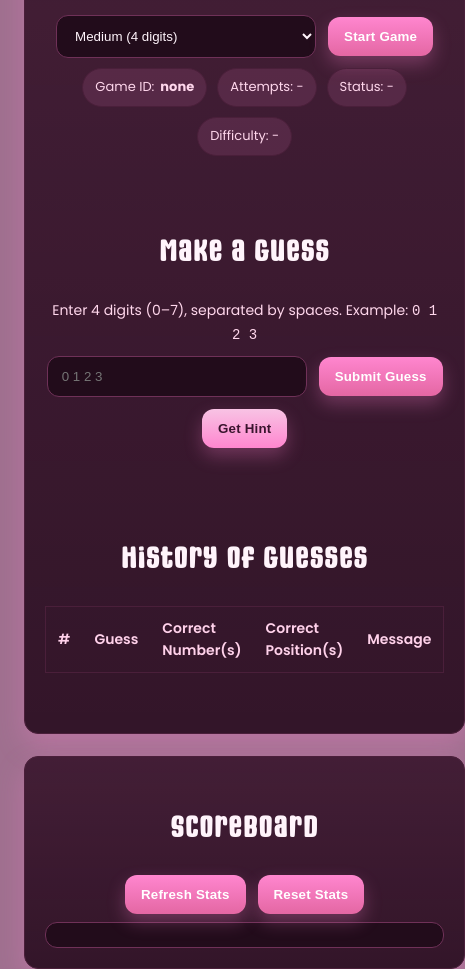
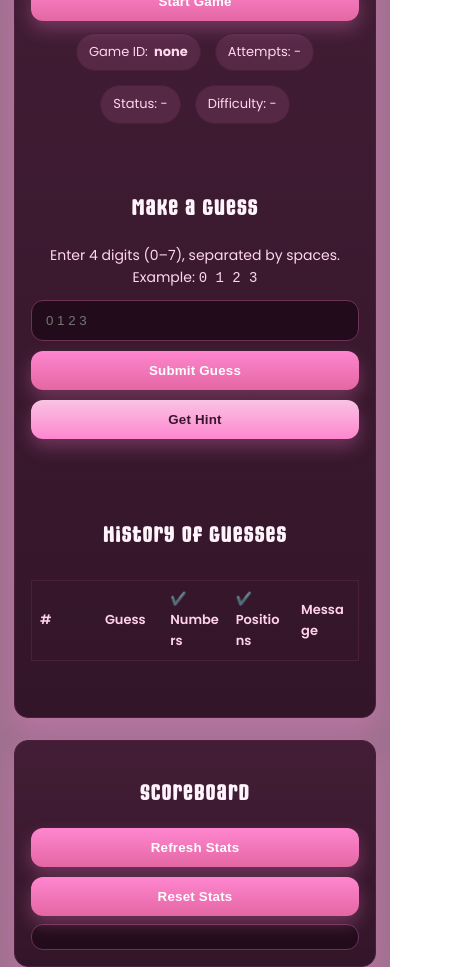
Before and after one commit to Melissamichaud1/mastermind-fastapi, a plain HTML site: page app/static/index.html in a window 390 px wide. Shown: the part 714-1683 px from the top of the page, 465 px wide, since content can reach past the window. Drawn offline with Linux system fonts and the light colour scheme.

Commit message:
Added tweaks for mobile friendly version

```diff
--- a/app/static/index.html
+++ b/app/static/index.html
@@ -383,6 +383,108 @@
         letter-spacing: 0.2px;
         padding: 10px 0;
       }
+
+      /* ---- Mobile Friendly ---- */
+      /* Panels always centered, capped */
+      .panel {
+        width: 100%;
+        max-width: 720px;
+        margin-inline: auto;
+      }
+
+      /* Table formatting */
+      .table {
+        width: 100%;
+        table-layout: fixed; /* prevents columns from blowing out */
+        word-break: break-word;
+      }
+      .table td.mono.nowrap {
+        white-space: nowrap;
+      }
+
+      .table-wrap {
+        width: 100%;
+        overflow-x: auto;
+        -webkit-overflow-scrolling: touch;
+        margin-inline: auto;
+      }
+
+      /* Header label swapping */
+      .th-short {
+        display: none;
+      }
+      .th-long {
+        display: inline;
+      }
+
+      @media (max-width: 600px) {
+        body {
+          padding: 12px 14px 24px;
+        }
+
+        /* Headings shrink on mobile */
+        h1 {
+          font-size: 38px;
+        }
+        h2 {
+          font-size: 22px;
+        }
+
+        /* Hero pegs smaller */
+        .peg {
+          width: 12px;
+          height: 12px;
+        }
+
+        /* Inputs/buttons stack nicely */
+        select,
+        input[type="text"] {
+          min-width: 0;
+          width: 100%;
+        }
+        .row {
+          gap: 10px;
+          justify-content: center;
+        }
+        .row button {
+          width: 100%;
+        }
+
+        /* Badges & topbar centered */
+        #game-info {
+          justify-content: center;
+        }
+        .badge {
+          margin: 2px;
+        }
+        .topbar {
+          justify-content: center;
+        }
+
+        /* Panels spacing tighter */
+        .desc {
+          padding: 14px;
+        }
+        .panel {
+          padding: 16px;
+        }
+
+        /* Compact table */
+        .table th,
+        .table td {
+          padding: 8px;
+          font-size: 13px;
+        }
+
+        /* Swap to short labels */
+        .th-long {
+          display: none;
+        }
+        .th-short {
+          display: inline;
+        }
+      }
+      /* ---- Mobile Friendly ---- */
     </style>
   </head>
   <body>
@@ -484,18 +586,26 @@
 
           <div class="spacer"></div>
           <h2>History of Guesses</h2>
+          <div class="table-wrap">
             <table class="table">
               <thead>
                 <tr>
                   <th>#</th>
                   <th>Guess</th>
-                <th>Correct Number(s)</th>
-                <th>Correct Position(s)</th>
+                  <th>
+                    <span class="th-long">Correct Number(s)</span>
+                    <span class="th-short">✔️ Numbers</span>
+                  </th>
+                  <th>
+                    <span class="th-long">Correct Position(s)</span>
+                    <span class="th-short">✔️ Positions</span>
+                  </th>
                   <th>Message</th>
                 </tr>
               </thead>
               <tbody id="history-body"></tbody>
             </table>
+          </div>
 
           <div class="spacer"></div>
           <div id="final-note" class="note"></div>
@@ -510,7 +620,9 @@
             <button id="reset-stats" class="btn-pink">Reset Stats</button>
           </div>
           <div id="stats-msg" class="help" style="margin-bottom: 6px"></div>
+          <div class="table-wrap">
             <div id="stats-json" class="jsonBox"></div>
+          </div>
         </div>
       </div>
     </div>
```
Lines whose indentation alone changed are shown as unchanged.
